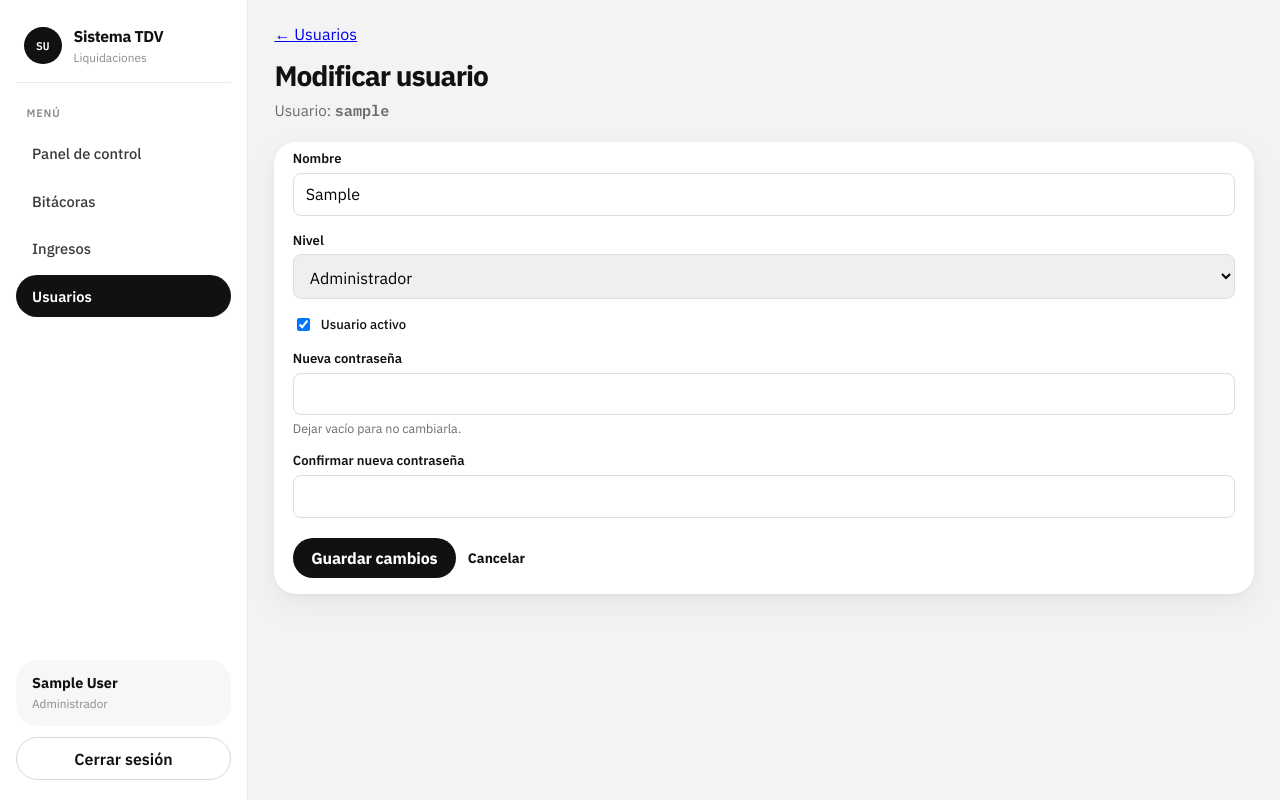
After one commit to abbyom4AV/sistema-liquidaciones-tdv, a Django app: page /procesamientos/usuarios/1/editar/ in a window 1280 px wide. The commit adds this page. Run offline with Django 5.2, Linux system fonts and the light colour scheme; the visitor is signed in with stand-in values (Sample User, id 1); data comes from the database, SQL or seed files in the repository.

Commit message:
Permite modificar usuarios desde el panel de administracion
Desde la lista se puede editar nombre, nivel, estado activo y
contrasena opcional, sin poder auto-desactivarse ni quitarse el rol admin.

Co-authored-by: Cursor <cursoragent@cursor.com>

```diff
--- a/procesamientos/forms.py
+++ b/procesamientos/forms.py
@@ -2021,3 +2021,50 @@ class FormularioCrearUsuario(forms.Form):
                 "Las contraseñas no coinciden.",
             )
         return cleaned
+
+
+class FormularioEditarUsuario(forms.Form):
+    first_name = forms.CharField(
+        label="Nombre",
+        max_length=150,
+        required=False,
+    )
+    rol = forms.ChoiceField(
+        label="Nivel",
+        choices=(
+            ("admin", "Administrador"),
+            ("basico", "Usuario básico"),
+        ),
+    )
+    is_active = forms.BooleanField(
+        label="Usuario activo",
+        required=False,
+    )
+    password1 = forms.CharField(
+        label="Nueva contraseña",
+        widget=forms.PasswordInput,
+        required=False,
+        help_text="Dejar vacío para no cambiarla.",
+    )
+    password2 = forms.CharField(
+        label="Confirmar nueva contraseña",
+        widget=forms.PasswordInput,
+        required=False,
+    )
+
+    def clean(self):
+        cleaned = super().clean()
+        p1 = cleaned.get("password1") or ""
+        p2 = cleaned.get("password2") or ""
+        if p1 or p2:
+            if not p1:
+                self.add_error(
+                    "password1",
+                    "Indique la nueva contraseña.",
+                )
+            elif p1 != p2:
+                self.add_error(
+                    "password2",
+                    "Las contraseñas no coinciden.",
+                )
+        return cleaned
--- /dev/null
+++ b/procesamientos/templates/procesamientos/usuario_editar.html
@@ -0,0 +1,97 @@
+{% extends "procesamientos/base.html" %}
+
+{% block titulo %}Modificar usuario — Sistema TDV{% endblock %}
+{% block clases_contenido %} contenido-angosto{% endblock %}
+{% block estilos %}
+<style>
+  .campo { margin-bottom: 1rem; }
+  .campo label {
+    display: block;
+    font-size: 0.82rem;
+    font-weight: 600;
+    margin-bottom: 0.35rem;
+  }
+  .campo input[type="text"],
+  .campo input[type="password"],
+  .campo select {
+    width: 100%;
+    padding: 0.65rem 0.75rem;
+    border: 1px solid #ddd;
+    border-radius: 8px;
+    font: inherit;
+  }
+  .campo-check {
+    display: flex;
+    align-items: center;
+    gap: 0.5rem;
+  }
+  .campo-check label { margin: 0; font-weight: 500; }
+  .ayuda {
+    color: var(--muted);
+    font-size: 0.78rem;
+    margin-top: 0.3rem;
+  }
+  .errores {
+    color: #b42318;
+    font-size: 0.82rem;
+    margin-top: 0.35rem;
+  }
+  .acciones {
+    display: flex;
+    gap: 0.75rem;
+    margin-top: 1.25rem;
+    align-items: center;
+  }
+  .usuario-fijo {
+    font-family: "IBM Plex Mono", monospace;
+    font-weight: 600;
+  }
+</style>
+{% endblock %}
+
+{% block contenido %}
+<header class="cabecera">
+  <div>
+    <p class="nav-volver">
+      <a href="{% url 'procesamientos:usuarios' %}">← Usuarios</a>
+    </p>
+    <h1>Modificar usuario</h1>
+    <p class="intro">
+      Usuario:
+      <span class="usuario-fijo">{{ usuario_editado.username }}</span>
+    </p>
+  </div>
+</header>
+
+<section class="tarjeta">
+  <form method="post" novalidate>
+    {% csrf_token %}
+    {% for field in formulario %}
+    <div class="campo">
+      {% if field.name == "is_active" %}
+        <div class="campo-check">
+          {{ field }}
+          <label for="{{ field.id_for_label }}">{{ field.label }}</label>
+        </div>
+      {% else %}
+        <label for="{{ field.id_for_label }}">{{ field.label }}</label>
+        {{ field }}
+      {% endif %}
+      {% if field.help_text %}
+      <p class="ayuda">{{ field.help_text }}</p>
+      {% endif %}
+      {% if field.errors %}
+      <div class="errores">{{ field.errors|striptags }}</div>
+      {% endif %}
+    </div>
+    {% endfor %}
+    {% if formulario.non_field_errors %}
+    <div class="errores">{{ formulario.non_field_errors|striptags }}</div>
+    {% endif %}
+    <div class="acciones">
+      <button class="boton" type="submit">Guardar cambios</button>
+      <a class="enlace" href="{% url 'procesamientos:usuarios' %}">Cancelar</a>
+    </div>
+  </form>
+</section>
+{% endblock %}
--- a/procesamientos/urls.py
+++ b/procesamientos/urls.py
@@ -41,6 +41,11 @@ urlpatterns = [
         "usuarios/nuevo/",
         views.crear_usuario,
         name="usuario_crear",
+    ),
+    path(
+        "usuarios/<int:user_id>/editar/",
+        views.editar_usuario,
+        name="usuario_editar",
     ),
     path(
         "dimanno/",
--- a/procesamientos/views.py
+++ b/procesamientos/views.py
@@ -20,6 +20,7 @@ from django.views.decorators.http import require_GET, require_POST
 from procesamientos.forms import (
     FormularioCargaDimanno,
     FormularioCrearUsuario,
+    FormularioEditarUsuario,
     FormularioMotivoCorreccion,
     FormularioResolucionDestinoDimanno,
     FormsetGastosDimanno,
@@ -486,6 +487,86 @@ def crear_usuario(request):
         {
             **contexto_sesion(request, nav_activo="usuarios"),
             "formulario": formulario,
+        },
+    )
+
+
+@login_required
+@requiere_admin
+def editar_usuario(request, user_id: int):
+    User = get_user_model()
+    usuario = get_object_or_404(User, pk=user_id)
+    perfil = getattr(usuario, "perfil", None)
+    rol_actual = (
+        perfil.rol if perfil is not None else obtener_rol(usuario)
+    )
+    es_mismo = request.user.pk == usuario.pk
+
+    if request.method == "POST":
+        formulario = FormularioEditarUsuario(request.POST)
+        if formulario.is_valid():
+            datos = formulario.cleaned_data
+            nuevo_rol = datos["rol"]
+            activo = bool(datos.get("is_active"))
+
+            if es_mismo and nuevo_rol != "admin":
+                messages.error(
+                    request,
+                    "No puede quitarse el rol de administrador a sí mismo.",
+                )
+                return redirect(
+                    "procesamientos:usuario_editar",
+                    user_id=usuario.pk,
+                )
+            if es_mismo and not activo:
+                messages.error(
+                    request,
+                    "No puede desactivar su propia cuenta.",
+                )
+                return redirect(
+                    "procesamientos:usuario_editar",
+                    user_id=usuario.pk,
+                )
+
+            with transaction.atomic():
+                usuario.first_name = datos.get("first_name") or ""
+                usuario.is_active = activo
+                usuario.is_staff = nuevo_rol == "admin"
+                usuario.save(
+                    update_fields=[
+                        "first_name",
+                        "is_active",
+                        "is_staff",
+                    ]
+                )
+                if datos.get("password1"):
+                    usuario.set_password(datos["password1"])
+                    usuario.save(update_fields=["password"])
+                PerfilUsuario.objects.update_or_create(
+                    usuario=usuario,
+                    defaults={"rol": nuevo_rol},
+                )
+            messages.success(
+                request,
+                f"Usuario “{usuario.username}” actualizado.",
+            )
+            return redirect("procesamientos:usuarios")
+    else:
+        formulario = FormularioEditarUsuario(
+            initial={
+                "first_name": usuario.first_name,
+                "rol": rol_actual,
+                "is_active": usuario.is_active,
+            }
+        )
+
+    return render(
+        request,
+        "procesamientos/usuario_editar.html",
+        {
+            **contexto_sesion(request, nav_activo="usuarios"),
+            "formulario": formulario,
+            "usuario_editado": usuario,
         },
     )
 
```
Also changed, not shown: procesamientos/templates/procesamientos/usuarios.html (+7 -1 lines).
